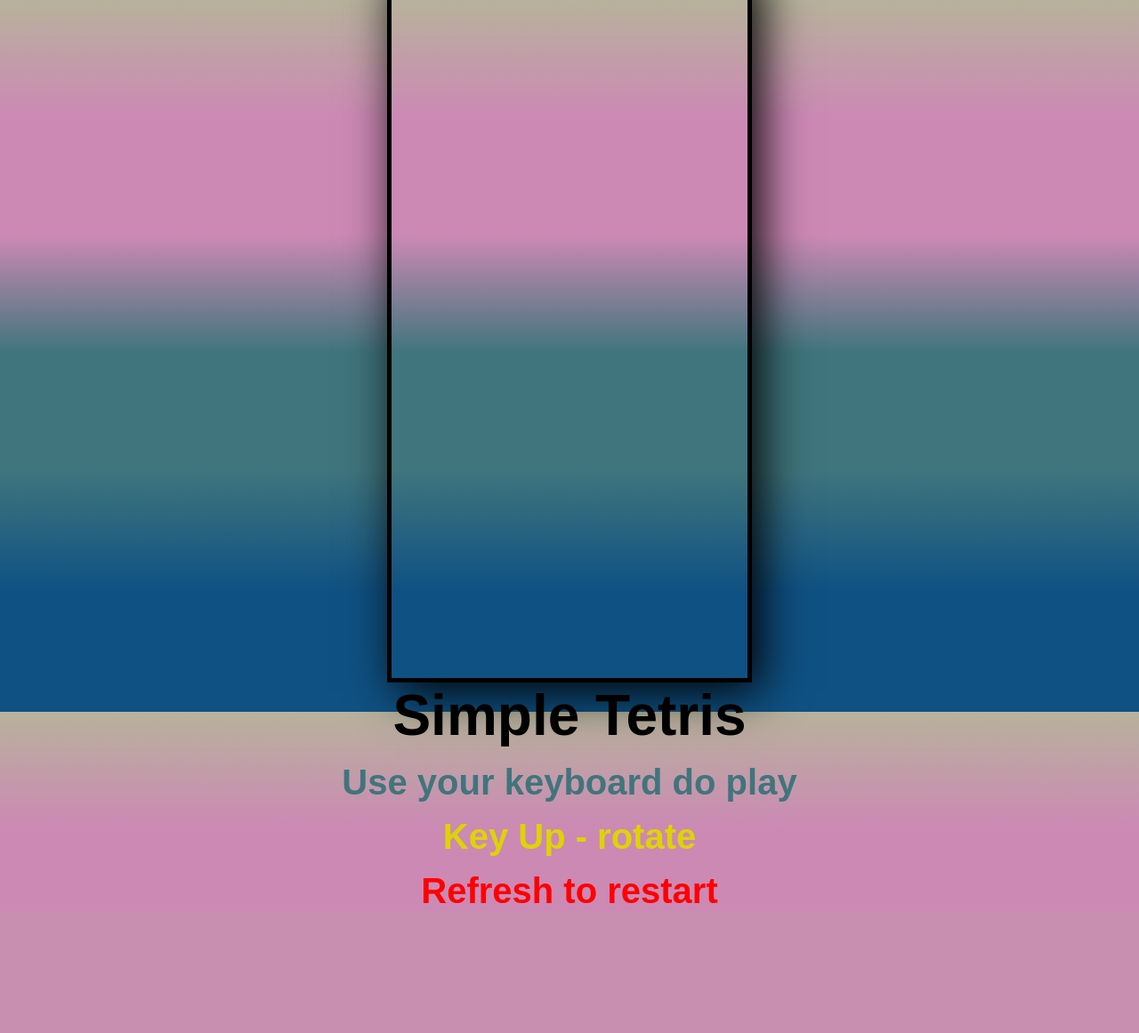
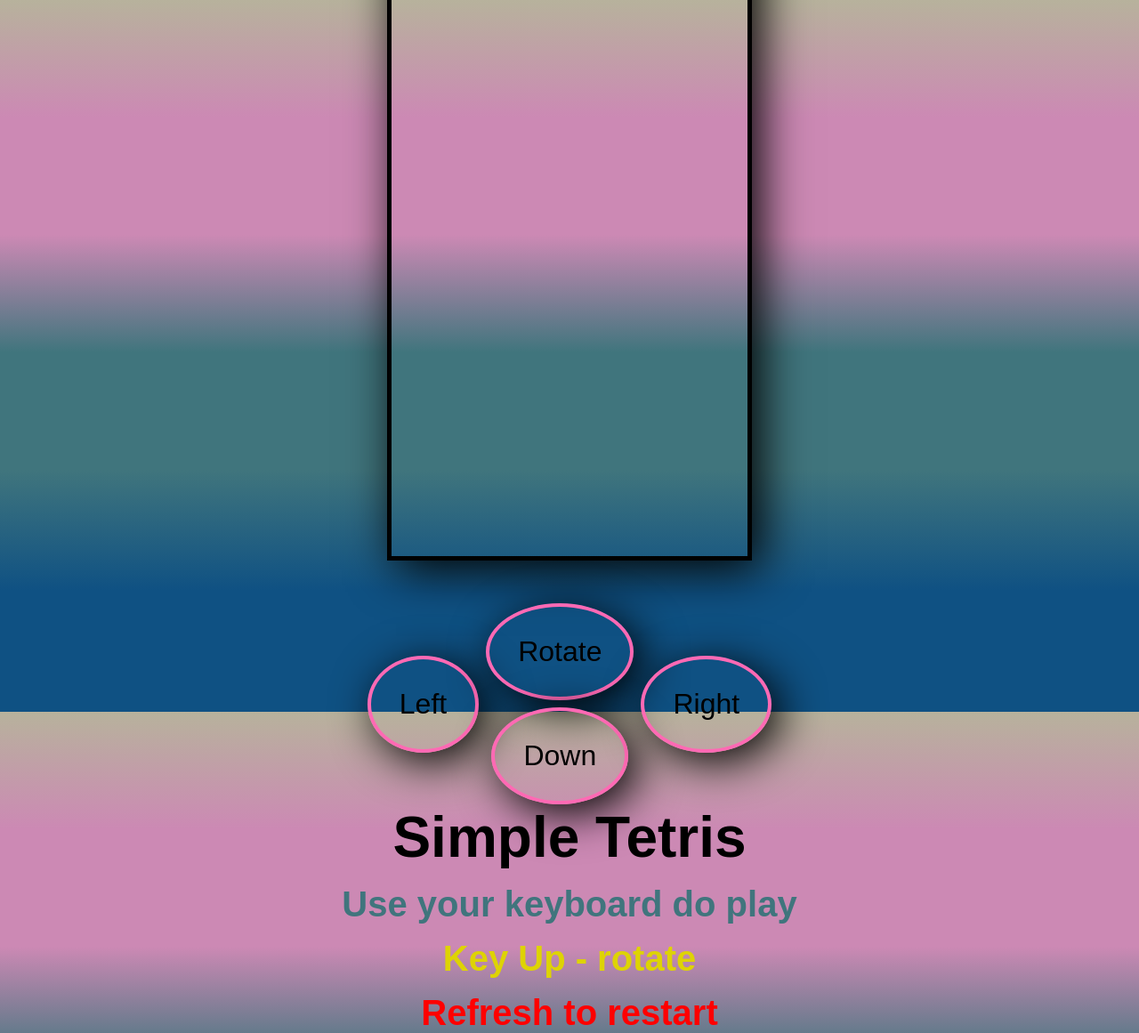
Before and after one commit to michrytel/Tetris, a PHP site: page / in a window 1280 px wide. Shown: the whole page at 89% size. Before the commit the page ends 1015 px from the top, so only its background shows below. Run offline with PHP 8.4, Linux system fonts and the light colour scheme; some web fonts are replaced.

Commit message:
mobile clickers

```diff
--- a/app.js
+++ b/app.js
@@ -233,6 +233,15 @@
         })
     },400);
 
-document.addEventListener('swiped-left', function(e) {
+document.querySelector(".mobile__left").addEventListener('click', function(e) {
     moveLeft()
 });
+document.querySelector(".mobile__right").addEventListener('click', function(e) {
+    moveRight()
+});
+document.querySelector(".mobile__rotate").addEventListener('click', function(e) {
+    rotate()
+});
+document.querySelector(".mobile__down").addEventListener('click', function(e) {
+    moveDown()
+});
--- a/index.html
+++ b/index.html
@@ -254,6 +254,14 @@
                 <div class="end"></div>
             </div>
         </section>
+        <div class="mobile__clicker">
+            <button class="mobile__left">Left</button>
+            <div class="mobile__extra">
+                <button class="mobile__rotate">Rotate</button>
+                <button class="mobile__down">Down</button>
+            </div>
+            <button class="mobile__right">Right</button>
+        </div>
     </div>
 </section>
 </body>
--- a/style.css
+++ b/style.css
@@ -138,13 +138,13 @@
     }
 }
 @media only screen
-and (min-device-width: 375px)
+and (min-device-width: 200px)
 and (max-device-width: 812px)
  {
     .container {
         flex-direction: column-reverse;
-
     }
+    .game__container {}
     .game__grid {
         width: 400px;
         height: 800px;
@@ -169,3 +169,30 @@
 
     }
 }
+
+.mobile__clicker {
+    width: 100vw;
+    margin-top: 1em;
+    display: flex;
+    justify-content: center;
+    align-items: center;
+    gap: 0.5em;
+}
+
+.mobile__extra {
+    display: flex;
+    flex-direction: column;
+    justify-content: center;
+    align-items: center;
+    gap: 0.5em;
+}
+
+.mobile__left, .mobile__right, .mobile__rotate, .mobile__down {
+    padding: 1em;
+    font-size: 2em;
+    background: transparent;
+    border: 4px solid hotpink;
+    border-radius: 50%;
+    box-shadow: 10px 10px 50px black;
+    outline: none;
+}
```
